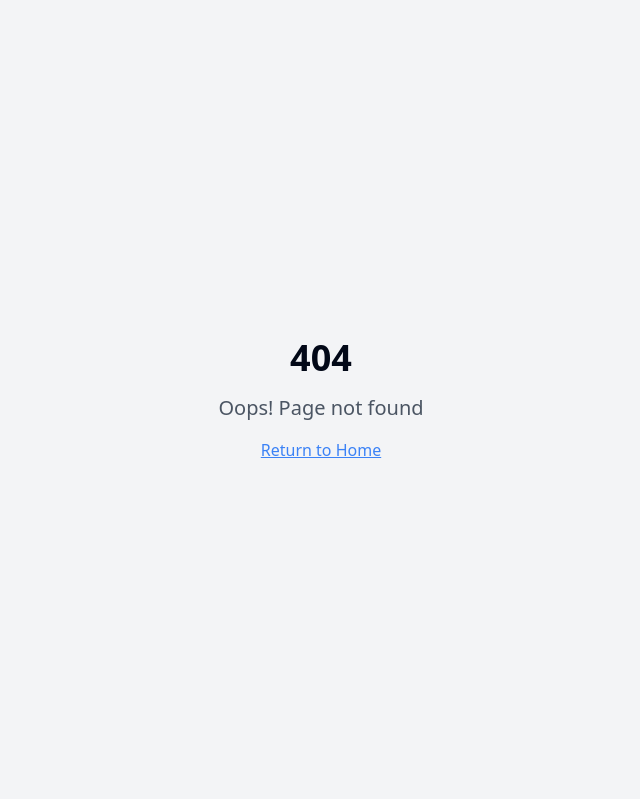
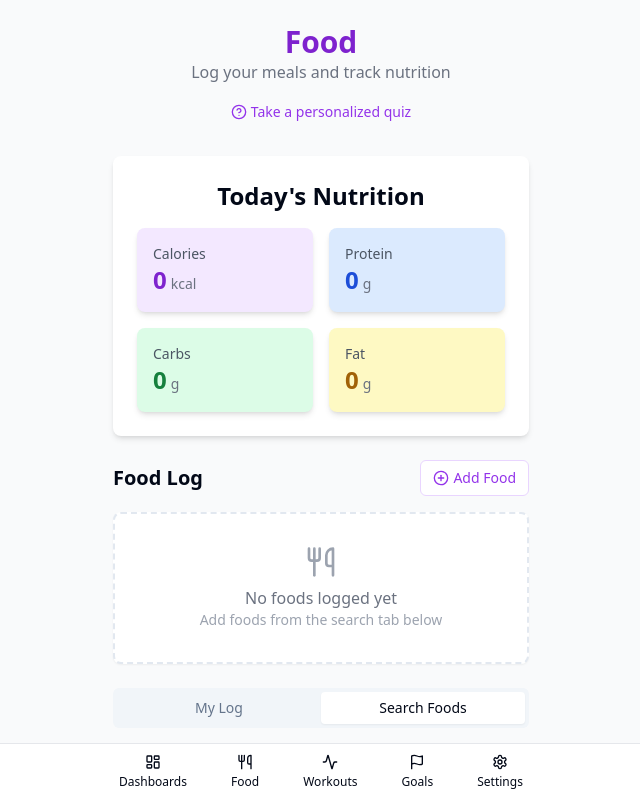
Before and after one commit to kavinsaravan/food-metrics-tracker-pal, a React (Vite) app: page /food in a window 1280 px wide. Before the commit this address had no page. Shown: the top 799 px of the page, without its empty margins (319-959 px from the left). Built offline with nearby package versions, Linux system fonts and the light colour scheme.

Commit message:
Refactor: Move food logging UI to a Food section
Move the food logging UI components into a new Food section.

```diff
--- a/src/App.tsx
+++ b/src/App.tsx
@@ -7,6 +7,7 @@ import { BrowserRouter, Routes, Route } from "react-router-dom";
 import Index from "./pages/Index";
 import NotFound from "./pages/NotFound";
 import Dashboards from "./pages/Dashboards";
+import Food from "./pages/Food";
 
 const queryClient = new QueryClient();
 
@@ -19,6 +20,7 @@ const App = () => (
         <Routes>
           <Route path="/" element={<Index />} />
           <Route path="/dashboards" element={<Dashboards />} />
+          <Route path="/food" element={<Food />} />
           <Route path="/workouts" element={<NotFound />} />
           <Route path="/goals" element={<NotFound />} />
           <Route path="/settings" element={<NotFound />} />
--- a/src/components/BottomNav.tsx
+++ b/src/components/BottomNav.tsx
@@ -1,5 +1,5 @@
 
-import { Activity, Flag, Settings, LayoutDashboard } from "lucide-react";
+import { Activity, Flag, Settings, LayoutDashboard, Utensils } from "lucide-react";
 import { Button } from "@/components/ui/button";
 import { useNavigate, useLocation } from "react-router-dom";
 
@@ -17,6 +17,14 @@ const BottomNav = () => {
         >
           <LayoutDashboard className="h-5 w-5" />
           <span className="text-xs">Dashboards</span>
+        </Button>
+        <Button
+          variant="ghost"
+          className="flex flex-col items-center gap-1"
+          onClick={() => navigate("/food")}
+        >
+          <Utensils className="h-5 w-5" />
+          <span className="text-xs">Food</span>
         </Button>
         <Button
           variant="ghost"
--- /dev/null
+++ b/src/pages/Food.tsx
@@ -0,0 +1,140 @@
+
+import { useState } from "react";
+import MetricsDashboard from "@/components/MetricsDashboard";
+import FoodSearch from "@/components/FoodSearch";
+import AddFoodModal from "@/components/AddFoodModal";
+import LoggedFoodItem from "@/components/LoggedFoodItem";
+import { Button } from "@/components/ui/button";
+import { Card } from "@/components/ui/card";
+import { Tabs, TabsContent, TabsList, TabsTrigger } from "@/components/ui/tabs";
+import { Separator } from "@/components/ui/separator";
+import { foodDatabase, FoodItem } from "@/data/foodData";
+import { calculateNutritionTotals } from "@/utils/nutritionCalculator";
+import { PlusCircle, Utensils, HelpCircle } from "lucide-react";
+import BottomNav from "@/components/BottomNav";
+
+const Food = () => {
+  const [loggedFoods, setLoggedFoods] = useState<Array<{ food: FoodItem; quantity: number }>>([]);
+  const [selectedFood, setSelectedFood] = useState<FoodItem | null>(null);
+  const [isModalOpen, setIsModalOpen] = useState(false);
+  const [activeTab, setActiveTab] = useState("search");
+
+  const nutritionTotals = calculateNutritionTotals(loggedFoods);
+
+  const handleAddFood = (food: FoodItem) => {
+    setSelectedFood(food);
+    setIsModalOpen(true);
+  };
+
+  const handleAddToLog = (food: FoodItem, quantity: number) => {
+    setLoggedFoods([...loggedFoods, { food, quantity }]);
+  };
+
+  const handleRemoveFood = (index: number) => {
+    const newLoggedFoods = [...loggedFoods];
+    newLoggedFoods.splice(index, 1);
+    setLoggedFoods(newLoggedFoods);
+  };
+
+  return (
+    <div className="min-h-screen bg-gray-50 pb-20">
+      <div className="max-w-md mx-auto px-4">
+        <header className="py-6">
+          <h1 className="text-3xl font-bold text-center text-purple-700">Food</h1>
+          <p className="text-center text-gray-500">Log your meals and track nutrition</p>
+          <Button
+            variant="link"
+            className="mx-auto mt-2 text-purple-600 flex items-center gap-1"
+          >
+            <HelpCircle className="h-4 w-4" />
+            Take a personalized quiz
+          </Button>
+        </header>
+
+        <Card className="p-6 mb-6 shadow-md border-none">
+          <MetricsDashboard nutritionTotals={nutritionTotals} />
+        </Card>
+
+        <div className="flex items-center justify-between mb-4">
+          <h2 className="text-xl font-bold">Food Log</h2>
+          <Button
+            onClick={() => setActiveTab("search")}
+            variant="outline"
+            size="sm"
+            className="flex items-center gap-1 text-purple-600 border-purple-200"
+          >
+            <PlusCircle size={16} />
+            Add Food
+          </Button>
+        </div>
+
+        {loggedFoods.length > 0 ? (
+          <div className="mb-6 space-y-2">
+            {loggedFoods.map((item, index) => (
+              <LoggedFoodItem
+                key={`${item.food.id}-${index}`}
+                food={item.food}
+                quantity={item.quantity}
+                onRemove={() => handleRemoveFood(index)}
+              />
+            ))}
+          </div>
+        ) : (
+          <Card className="p-8 mb-6 text-center border-dashed border-2 bg-white">
+            <Utensils className="mx-auto mb-2 text-gray-400" size={32} />
+            <p className="text-gray-500">No foods logged yet</p>
+            <p className="text-sm text-gray-400">Add foods from the search tab below</p>
+          </Card>
+        )}
+
+        <Tabs value={activeTab} onValueChange={setActiveTab} className="w-full">
+          <TabsList className="grid w-full grid-cols-2 mb-4">
+            <TabsTrigger value="log">My Log</TabsTrigger>
+            <TabsTrigger value="search">Search Foods</TabsTrigger>
+          </TabsList>
+
+          <TabsContent value="log" className="mt-0">
+            {loggedFoods.length === 0 ? (
+              <div className="text-center p-8">
+                <p className="text-gray-500">Your food log is empty</p>
+                <Button
+                  onClick={() => setActiveTab("search")}
+                  className="mt-4 bg-purple-600 hover:bg-purple-700"
+                >
+                  Search for Food
+                </Button>
+              </div>
+            ) : (
+              <div>
+                <Separator className="my-4" />
+                <div className="flex justify-between text-sm text-gray-500 px-2">
+                  <span>Total:</span>
+                  <span>
+                    {Math.round(nutritionTotals.calories)} cal |
+                    P: {Math.round(nutritionTotals.protein)}g |
+                    C: {Math.round(nutritionTotals.carbs)}g |
+                    F: {Math.round(nutritionTotals.fat)}g
+                  </span>
+                </div>
+              </div>
+            )}
+          </TabsContent>
+
+          <TabsContent value="search" className="mt-0">
+            <FoodSearch foods={foodDatabase} onAddFood={handleAddFood} />
+          </TabsContent>
+        </Tabs>
+
+        <AddFoodModal
+          food={selectedFood}
+          isOpen={isModalOpen}
+          onClose={() => setIsModalOpen(false)}
+          onAddToLog={handleAddToLog}
+        />
+      </div>
+      <BottomNav />
+    </div>
+  );
+};
+
+export default Food;
```
